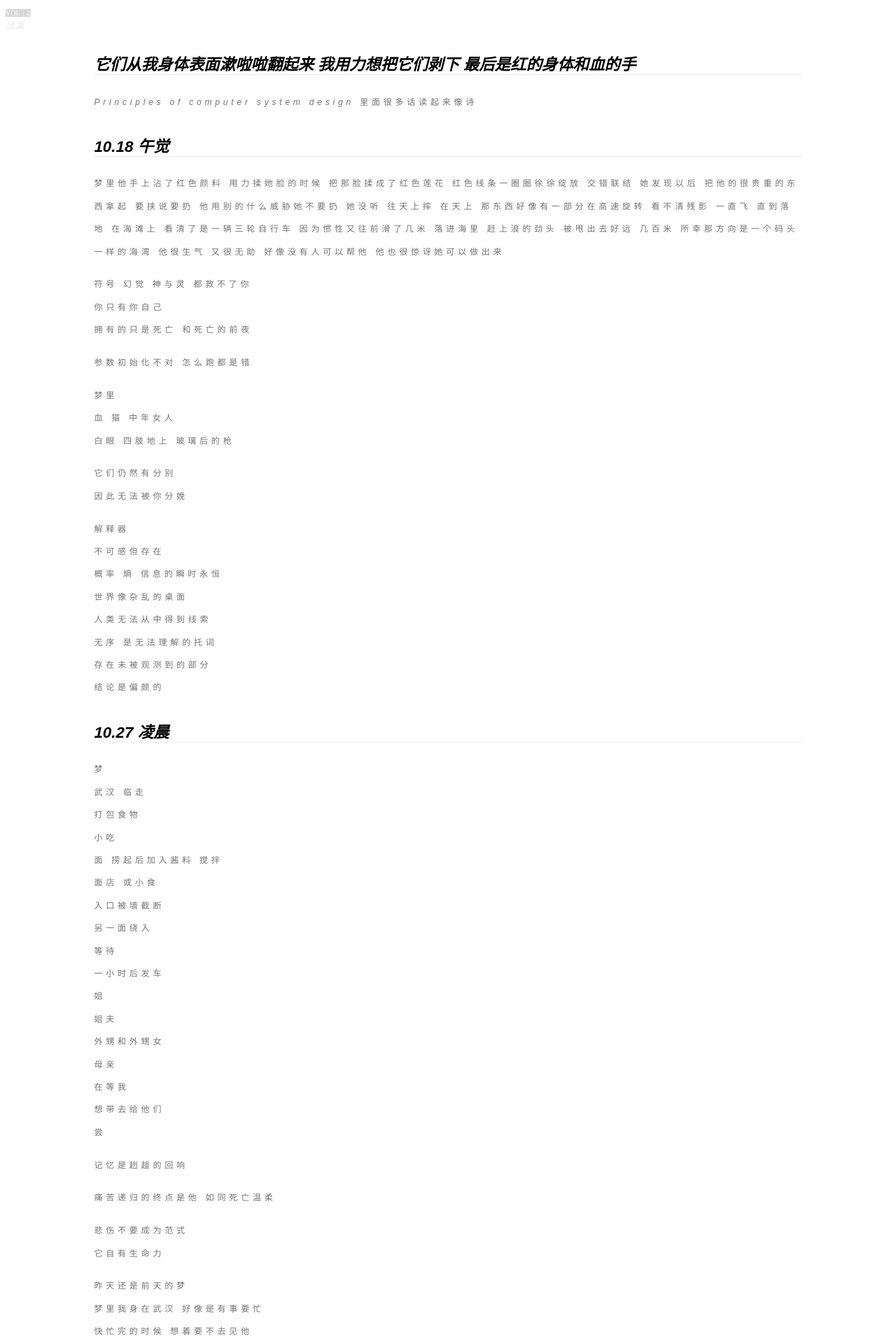
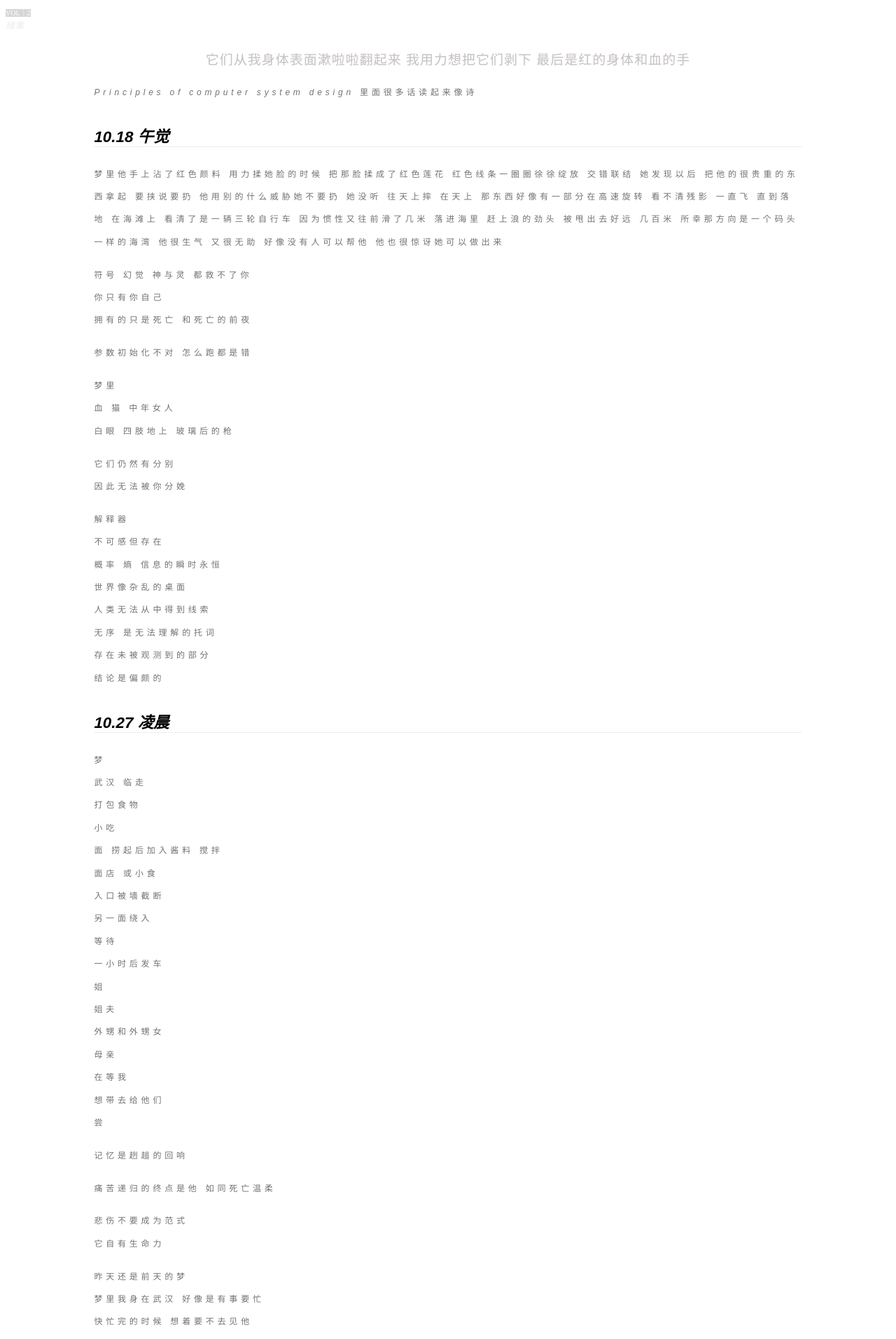
Before and after one commit to lamuvistar/diario, a Jekyll site: the page built from _posts/2021-12-05-murmur-vol-2.md, in a window 1280 px wide. Shown: the top 1913 px of the page at 70% size. Built offline with Jekyll 4.4.1, drawn with Linux system fonts in a browser that asks for light colours.

Commit message:
fix lost headline

```diff
--- a/_posts/2021-12-05-murmur-vol-2.md
+++ b/_posts/2021-12-05-murmur-vol-2.md
@@ -6,7 +6,7 @@ tags: [mur]
 ---
 <h4 class=edge>绪集</h4>
 
-## 它们从我身体表面漱啦啦翻起来 我用力想把它们剥下 最后是红的身体和血的手
+# 它们从我身体表面漱啦啦翻起来 我用力想把它们剥下 最后是红的身体和血的手
 
 _Principles of computer system design_ 里面很多话读起来像诗
 
```
